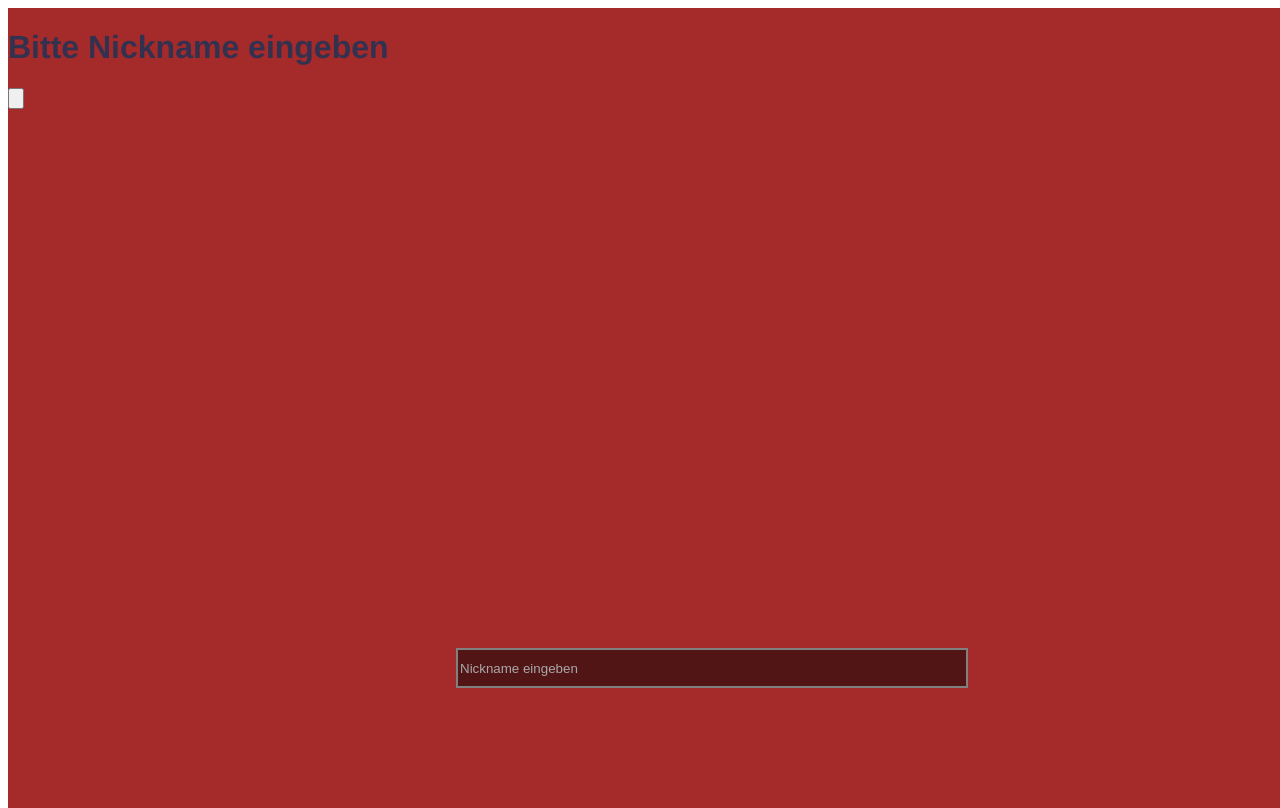
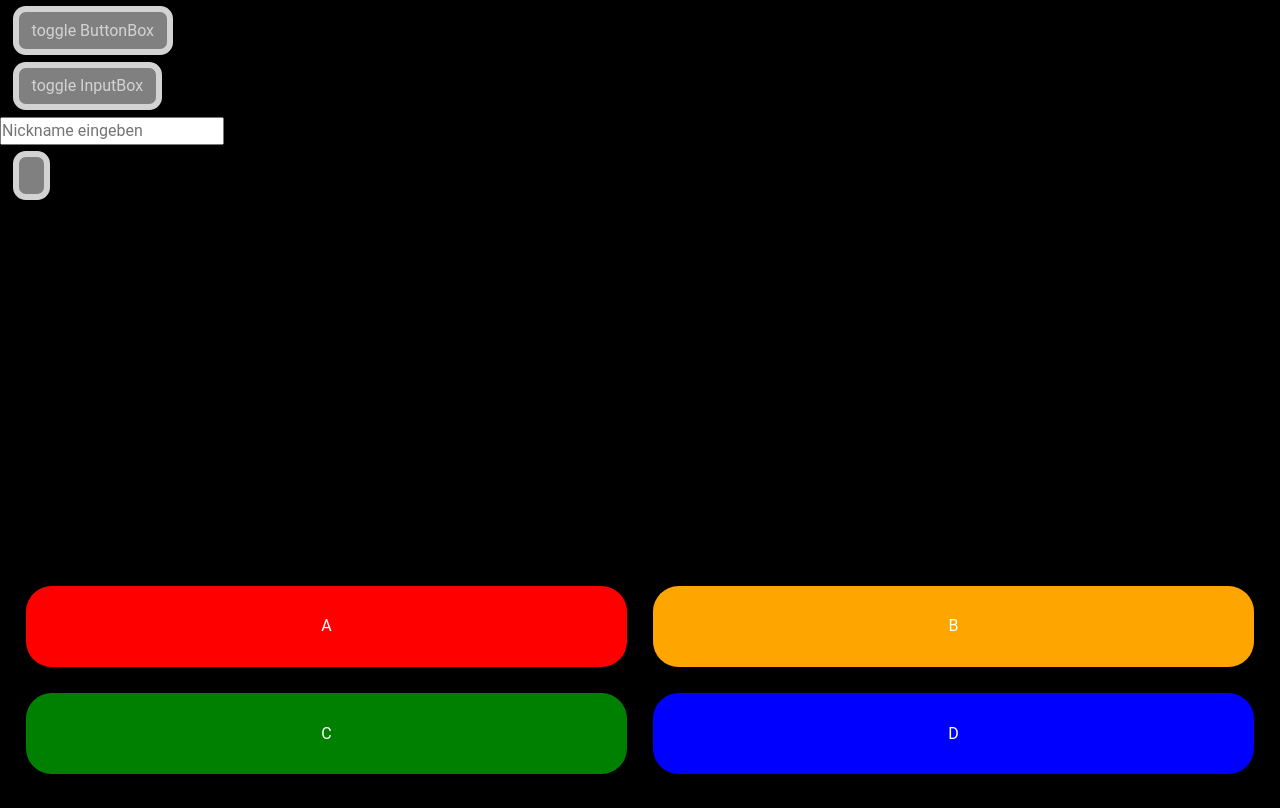
Before and after one commit to PuderAlphaBaer/125JahreMTGJubilaeum, a plain HTML site: page index.html in a window 1280 px wide. Drawn offline with Linux system fonts and the light colour scheme.

Commit message:
Big Update

```diff
--- a/database.js
+++ b/database.js
@@ -1,6 +1,3 @@
-import { createClient } from './node_modules/@supabase/supabase-js'
 
-const supabase = createClient('https://cqlueytrxqlhdvhqqyse.supabase.co', 'eyJhbGciOiJIUzI1NiIsInR5cCI6IkpXVCJ9.eyJpc3MiOiJzdXBhYmFzZSIsInJlZiI6ImNxbHVleXRyeHFsaGR2aHFxeXNlIiwicm9sZSI6ImFub24iLCJpYXQiOjE2OTgyNTQ5NTAsImV4cCI6MjAxMzgzMDk1MH0.Gr19SNLr2pNQFwxkHvKhK09DN-DjglQFPzbNY_p9A9o')
-
-console.log('Supabase Instance: ', supabase)
-// ...
+const supaURL = 'https://cqlueytrxqlhdvhqqyse.supabase.co'
+const supaKey = 'eyJhbGciOiJIUzI1NiIsInR5cCI6IkpXVCJ9.eyJpc3MiOiJzdXBhYmFzZSIsInJlZiI6ImNxbHVleXRyeHFsaGR2aHFxeXNlIiwicm9sZSI6ImFub24iLCJpYXQiOjE2OTgyNTQ5NTAsImV4cCI6MjAxMzgzMDk1MH0.Gr19SNLr2pNQFwxkHvKhK09DN-DjglQFPzbNY_p9A9o'
--- a/index.html
+++ b/index.html
@@ -10,10 +10,12 @@
 </head>
 <body>
 
-    <div class="quizbox" id="quizbox">
-        <div class="buttonSurContainer">
+    <div id="toggleButtonBox" class="buttonStyle">toggle ButtonBox</div>
+    <div id="toggleInputBox" class="buttonStyle">toggle InputBox</div>
+
+        <div class="buttonSurContainer" id="buttonBox">
             <div class="buttonContainer">
-                <div class="button buttonA"><div class="subButton">Aaaanal</div></div>
+                <div class="button buttonA"><div class="subButton">A</div></div>
                 <div class="button buttonB"><div class="subButton">B</div></div>
             </div>
             <div class="buttonContainer">
@@ -21,27 +23,19 @@
                 <div class="button buttonD"><div class="subButton">D</div></div>
             </div>
         </div>
-    </div>
 
 
-
-    <div class="nickbox" id="nickbox">
-        <div class="txt1">
-            <h1>Bitte Nickname eingeben</h1>
-        </div>
-
-
+        <div id="inputBox">
             <div class="tb1b" id="tb1b"> <!-- Username -->
                 <lable for="tb1"></lable>
                 <input type="text" id="tb1" class="tb1" placeholder="Nickname eingeben"> <!-- Username_Input_Box -->
             </div>
-
             <div>
-            <input type="button" id="bt1" class="bt1">
+                <input type="button" id="bt1" class="bt1 buttonStyle">
             </div>
         </div>
 
     <script src="indexScript.js"></script>
-    <script src="database.js" type="module"></script>
+    <script src="database.js"></script>
 </body>
 </html>
--- a/indexScript.js
+++ b/indexScript.js
@@ -1,5 +1,11 @@
 const bt1 = document.getElementById('bt1');
 const tb1 = document.getElementById('tb1');
+const buttonBox = document.getElementById('buttonBox');
+const nicknameBox = document.getElementById('nicknameBox');
+const toggleButtonBox = document.getElementById('toggleButtonBox');
+const toggleInputBox = document.getElementById('toggleInputBox');
+const inputBox = document.getElementById('inputBox');
+
 var nickname;
 
 
@@ -9,3 +15,18 @@ bt1.addEventListener('click', nicknameuebermitteln());
 function nicknameuebermitteln() {
     nickname = tb1.value;
 }
+
+function toggle(obj) {
+    if (obj.style.display == 'none') {
+        obj.style.display = 'block';
+    } else {
+        obj.style.display = 'none';
+    }
+}
+
+toggleButtonBox.addEventListener('click', function () {
+    toggle(buttonBox);
+});
+toggleInputBox.addEventListener('click', function () {
+    toggle(inputBox);
+});
--- a/indexStyle.css
+++ b/indexStyle.css
@@ -1,21 +1,37 @@
+/* basic style */
+* {
+    margin: 0;
+    padding: 0;
+    font-size: 2vh;
+    font-family: 'Roboto', sans-serif;
+    color: white;
+    text-decoration: none;
+    line-height: 3vh;
+}
+body {
+    background-color: black;
+}
 .buttonSurContainer {
     display: flex;
     flex-flow: column wrap;
     justify-content: center;
-    height: 50vh;
+    height: 30vh;
+    width: 100vw;
+    position: absolute;
+    bottom: 0;
 }
 .buttonContainer {
     display: flex;
     flex-wrap: wrap;
-    justify-content: space-around;
-    flex-basis: 50%;
+    height: 15vh;
+    width: 100vw;
+    justify-content: center;
 }
 .button {
     display: flex;
     justify-content: center;
-    flex-basis: 50%;
-    border-radius: 1vh;
-margin: 1vh;
+    width: 47vw;
+    border-radius: 2vw;
 }
 .subButton {
     display: flex;
@@ -25,93 +41,56 @@ margin: 1vh;
 .buttonA {
     background-color: red;
     color: white;
+    margin-left: 2vw;
+    margin-right: 1vw;
+    margin-top: 2vw;
+    margin-bottom: 1vw;
 }
 .buttonB {
     background-color: orange;
     color: white;
+    margin-left: 1vw;
+    margin-right: 2vw;
+    margin-top: 2vw;
+    margin-bottom: 1vw;
 }
 .buttonC {
     background-color:green;
     color: white;
+    margin-left: 2vw;
+    margin-right: 1vw;;
+    margin-top: 1vw;
+    margin-bottom: 2vw;
 }
 .buttonD {
     background-color: blue;
     color: white;
+    margin-left: 1vw;
+    margin-right: 2vw;
+    margin-top: 1vw;
+    margin-bottom: 2vw;
 }
-.buttonA:hover {
-    background-color: darkred;
+.buttonA:hover {background-color: darkred;}
+.buttonB:hover {background-color: darkorange;}
+.buttonC:hover {background-color: darkgreen;}
+.buttonD:hover {background-color: darkblue;}
+
+.buttonStyle {
+    background-color: gray;
+    width: fit-content;
+    color: lightgray;
+    padding: 0.5vw 1vw;
+    margin: 0.5vw 1vw;
+    border: lightgray solid 0.5vw;
+    border-radius: 1vw;
 }
-.buttonB:hover {
-    background-color: darkorange;
+.buttonStyle:hover {
+    background-color: darkgray;
+    color: white;
+    border: white solid 0.5vw;
 }
-.buttonC:hover {
-    background-color: darkgreen;
+.buttonStyle:active {
+    background-color: black;
+    color: gray;
+    border: gray solid 0.5vw;
 }
-.buttonD:hover {
-    background-color: darkblue;
-}
-
-* {
-    box-sizing: border-box;
-  }
-  ::placeholder {
-    color: darkgray;
-    opacity: 1;
-  }
-
-/* Erst mal display none, wird dann über js geändert, soblad Benutzername fertig is*/
-.quizbox {
-    display: none;
-    position: absolute;
-    width: 100%;
-    height: 100%;
-
-}
-.nickbox {
-    display: block;
-    position: absolute;
-    width: 100%;
-    height: 100%;
-    background-color: brown;
-
-}
-.tb1b {
-display: inherit;
-position: absolute;
-left: 35%;
-top: 80%;
-height: 5%;
-width: 40%;
-border: 2px solid gray;
-}
-
-.txt1 {
-    font-family: 'Franklin Gothic Medium', 'Arial Narrow', Arial, sans-serif;
-    color: rgb(50, 50, 80);
-}
-
-
-
-.tb1{
-position: absolute;
-width: 100%;
-height: 100%;
-top: 0%;
-left: 0%;
-outline: none;
-color: gray;
-border: none;
-color: white;
-background-color: rgba(0, 0, 0, 0.5);
-}
-
-.tb1:focus {
-color: black;
-background-color: white;
-}
-
-.tb1b:hover{
-
-    border-color: white;
-
-  }
```
Lines whose indentation alone changed are shown as unchanged.
